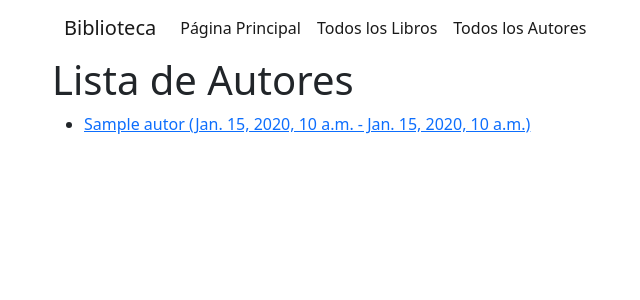
After one commit to emilio-nuno/Biblioteca, a Django app: template Biblioteca/catalogo/templates/lista_autores.html in a window 1280 px wide. The commit adds this page. Shown: the top 300 px of the page, without its empty margins (30-670 px from the left). Run offline with Django 4.2, Linux system fonts and the light colour scheme; the template is opened without the code that fills it: most values are stand-ins (such as "Sample title", 1, 10 or a date in 2020); some libraries are stand-ins or nearby versions.

Commit message:
Agregadas vistas de lista y detalle para el modelo de Autor

```diff
--- a/Biblioteca/catalogo/templates/base.html
+++ b/Biblioteca/catalogo/templates/base.html
@@ -19,7 +19,7 @@
                 <ul class="navbar-nav">
                     <li class="nav-item"><a class="nav-link active" href="{% url 'index' %}">Página Principal</a></li>
                     <li class="nav-item"><a class="nav-link active" href="{% url 'libros' %}">Todos los Libros</a></li>
-                    <li class="nav-item"><a class="nav-link active" href="#">Todos los Autores</a></li>
+                    <li class="nav-item"><a class="nav-link active" href="{% url 'autores' %}">Todos los Autores</a></li>
                 </ul>
             </div>
         </div>
--- a/Biblioteca/catalogo/templates/detalle_libro.html
+++ b/Biblioteca/catalogo/templates/detalle_libro.html
@@ -2,7 +2,7 @@
 
 {% block contenido %}
   <h1>Titulo: {{ libro.titulo }}</h1>
-  <p><strong>Autor:</strong> <a href="">{{ libro.autor }}</a></p>
+  <p><strong>Autor:</strong> <a href="{{ libro.autor.get_absolute_url }}">{{ libro.autor }}</a></p>
   <p><strong>Resumen:</strong> {{ libro.resumen }}</p>
   <p><strong>ISBN:</strong> {{ libro.isbn }}</p>
   <p><strong>Género:</strong> {{ libro.genero.all|join:", " }}</p>
--- /dev/null
+++ b/Biblioteca/catalogo/templates/lista_autores.html
@@ -0,0 +1,24 @@
+{% extends "base.html" %}
+
+{% block contenido %}
+<h1>Lista de Autores</h1>
+
+{% if autores %}
+  <ul>
+
+  {% for autor in autores %}
+    <li>
+      <a href="{{ autor.get_absolute_url }}">
+      {{ autor }} ({{autor.fecha_nacimiento}} - {% if autor.fecha_defuncion %}{{autor.fecha_defuncion}}{% endif %})
+      </a>
+    </li>
+  {% endfor %}
+
+ </ul>
+{% else %}
+  <p>No hay autores disponibles.</p>
+{% endif %}
+
+
+
+{% endblock %}
--- a/Biblioteca/catalogo/urls.py
+++ b/Biblioteca/catalogo/urls.py
@@ -5,4 +5,6 @@ urlpatterns = [
     path('', views.index, name='index'),
     path('libros/', views.ListaLibros.as_view(), name='libros'),
     path('libros/<int:pk>/', views.DetalleLibro.as_view(), name='detalle-libro'),
+    path('autores/', views.ListaAutores.as_view(), name='autores'),
+    path('autores/<int:pk>/', views.DetalleAutor.as_view(), name='detalle-autor'),
 ]
```
Also changed, not shown: Biblioteca/catalogo/templates/detalle_autor.html (added, +18 -0 lines), Biblioteca/catalogo/views.py (+10 -0 lines).
